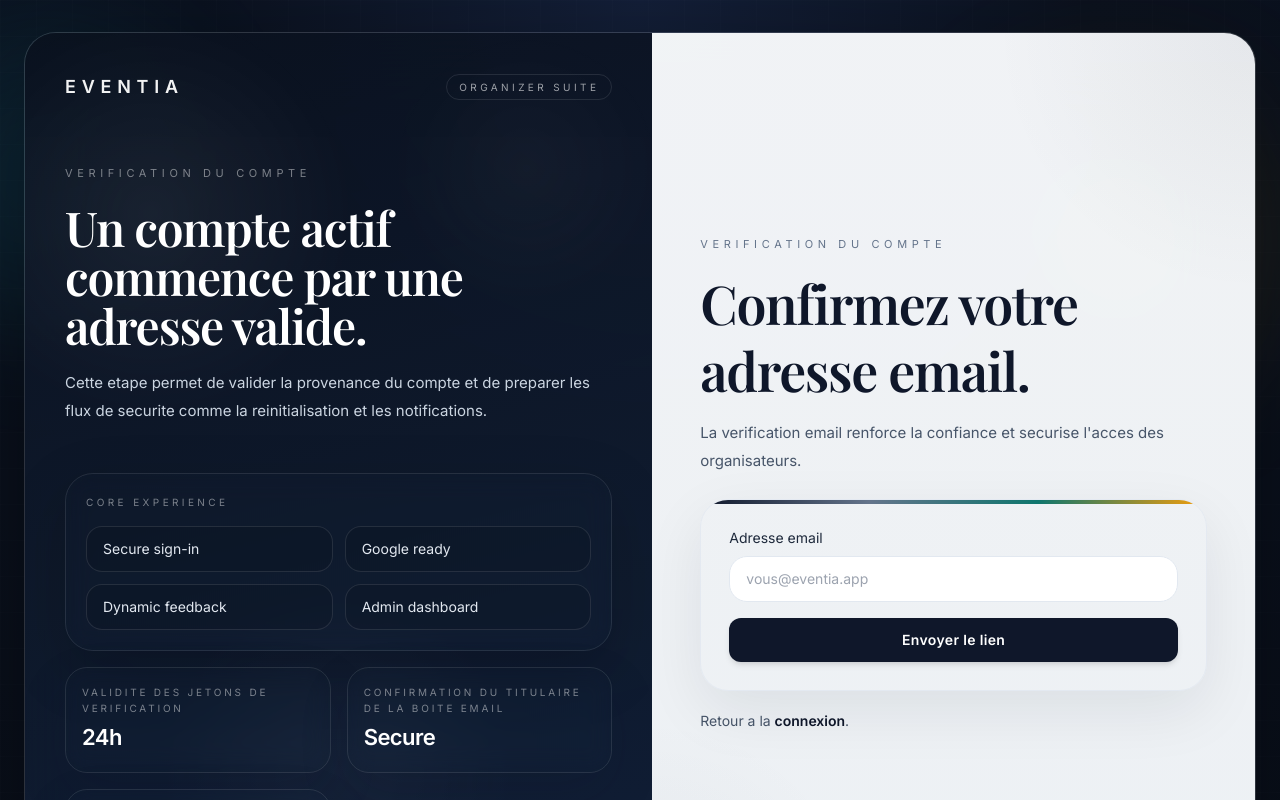
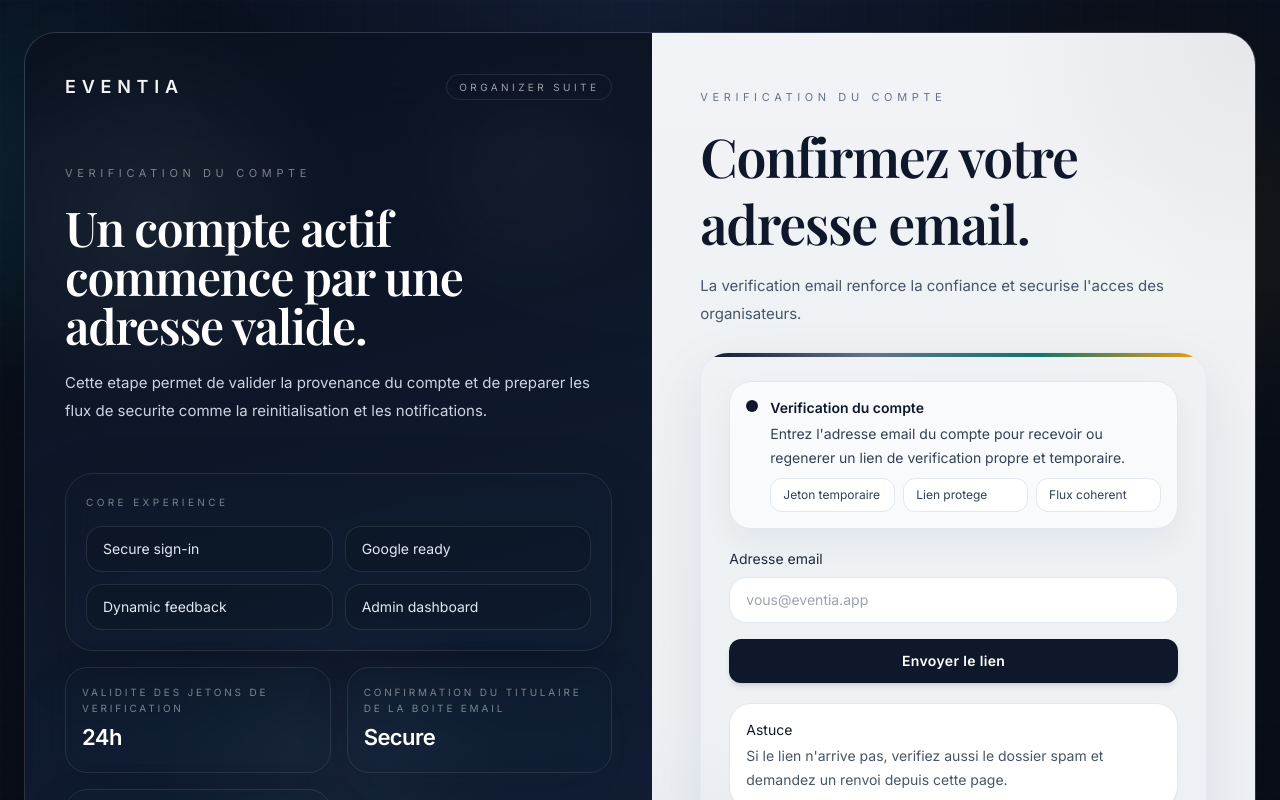
Before and after one commit to PlamediBokanga/eventia, a Next.js app in the folder frontend/: page /auth/verify-email in a window 1280 px wide. Shown: the top 800 px of the page. Built offline with nearby package versions, Linux system fonts and the light colour scheme.

Commit message:
Polish email verification screen

```diff
--- a/frontend/src/components/auth/EmailVerificationClient.tsx
+++ b/frontend/src/components/auth/EmailVerificationClient.tsx
@@ -4,7 +4,7 @@
 import { useEffect, useMemo, useState } from "react";
 import { useSearchParams } from "next/navigation";
 import { API_URL } from "@/lib/config";
-import { AuthPopup, AuthShell } from "@/components/auth/AuthShell";
+import { AuthNotice, AuthPopup, AuthShell } from "@/components/auth/AuthShell";
 
 type VerificationResponse = {
   message?: string;
@@ -34,14 +34,11 @@
       try {
         const res = await fetch(`${API_URL}/auth/email/verify`, {
           method: "POST",
-          headers: {
-            "Content-Type": "application/json"
-          },
+          headers: { "Content-Type": "application/json" },
           body: JSON.stringify({ token: currentToken })
         });
 
         const data = (await res.json().catch(() => null)) as VerificationResponse | null;
-
         if (cancelled) return;
 
         if (!res.ok) {
@@ -82,9 +79,7 @@
     try {
       const res = await fetch(`${API_URL}/auth/email/verification/request`, {
         method: "POST",
-        headers: {
-          "Content-Type": "application/json"
-        },
+        headers: { "Content-Type": "application/json" },
         body: JSON.stringify({ email: email.trim() })
       });
 
@@ -98,6 +93,8 @@
       setLoading(false);
     }
   }
+
+  const statusTone = token ? (verified ? "success" : "info") : verificationUrl ? "success" : "info";
 
   return (
     <AuthShell
@@ -121,7 +118,28 @@
         </>
       }
     >
-      <div className="space-y-4">
+      <div className="space-y-5">
+        <AuthNotice
+          variant={statusTone}
+          title={token ? (verified ? "Adresse verifiee" : loading ? "Verification en cours" : "Verification du token") : "Verification du compte"}
+          message={
+            <div className="space-y-2">
+              <p className="leading-6 text-slate-700">
+                {token
+                  ? verified
+                    ? "Votre adresse email est maintenant valide. Vous pouvez ouvrir votre session ou revenir au tableau de bord."
+                    : "Le lien de verification est traite automatiquement. Si la verification n'est pas encore terminee, patientez un instant."
+                  : "Entrez l'adresse email du compte pour recevoir ou regenerer un lien de verification propre et temporaire."}
+              </p>
+              <div className="grid gap-2 sm:grid-cols-3">
+                <div className="rounded-xl border border-slate-200 bg-white px-3 py-2 text-xs font-medium text-slate-700">Jeton temporaire</div>
+                <div className="rounded-xl border border-slate-200 bg-white px-3 py-2 text-xs font-medium text-slate-700">Lien protege</div>
+                <div className="rounded-xl border border-slate-200 bg-white px-3 py-2 text-xs font-medium text-slate-700">Flux coherent</div>
+              </div>
+            </div>
+          }
+        />
+
         {!token ? (
           <form onSubmit={handleRequest} className="space-y-4">
             <div className="space-y-2">
@@ -137,11 +155,18 @@
               />
             </div>
 
-            <button className="btn-primary w-full justify-center py-3 text-sm" type="submit" disabled={loading}>
+            <button className="btn-primary w-full justify-center py-3 text-sm shadow-[0_16px_30px_rgba(15,23,42,0.18)] transition-transform active:scale-[0.99]" type="submit" disabled={loading}>
               {loading ? "Preparation..." : "Envoyer le lien"}
             </button>
           </form>
         ) : null}
+
+        <div className="rounded-[22px] border border-slate-200 bg-white px-4 py-4 text-sm text-slate-600 shadow-sm">
+          <p className="font-medium text-slate-900">Astuce</p>
+          <p className="mt-1 leading-6">
+            Si le lien n'arrive pas, verifiez aussi le dossier spam et demandez un renvoi depuis cette page.
+          </p>
+        </div>
 
         <AuthPopup
           open={Boolean(message)}
```
